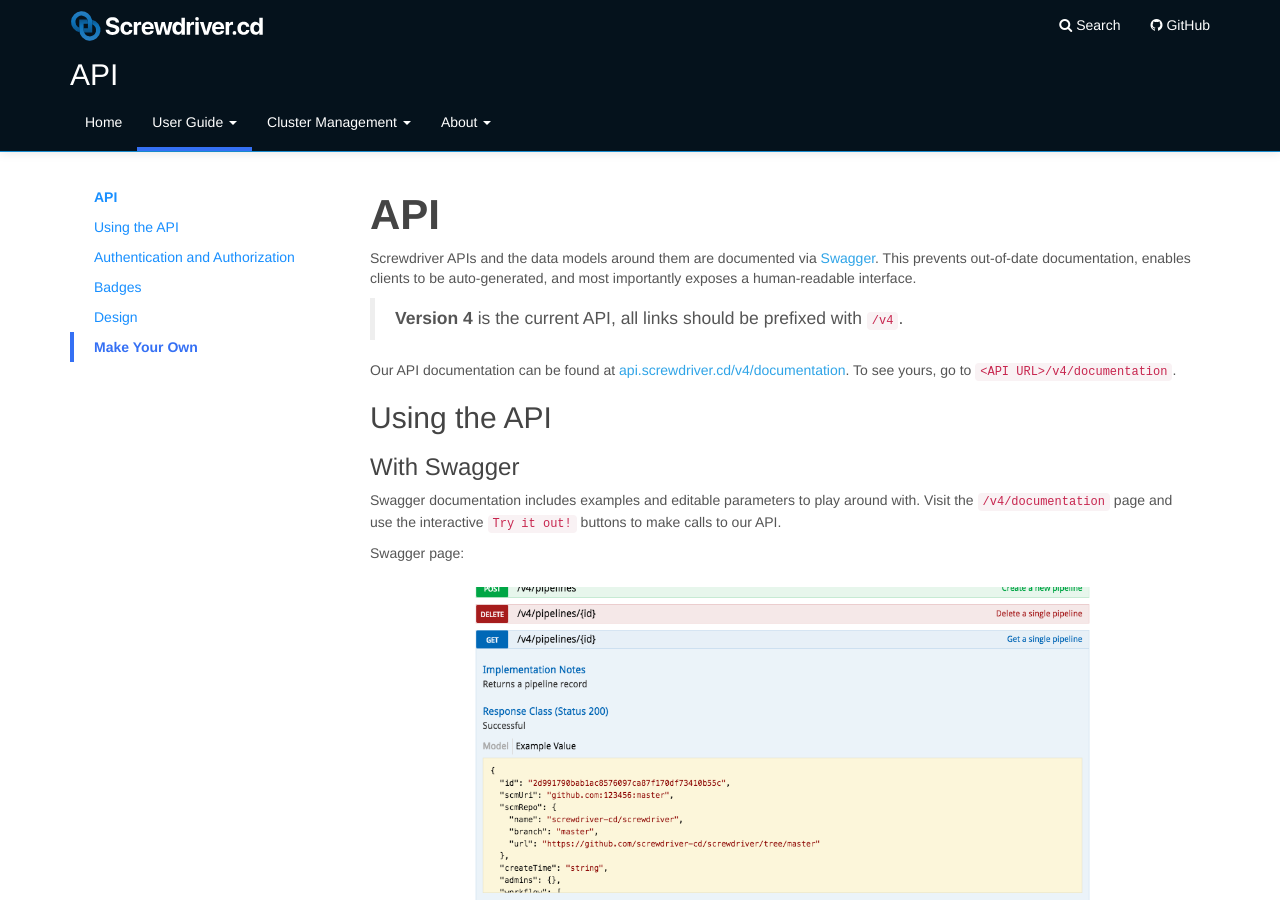
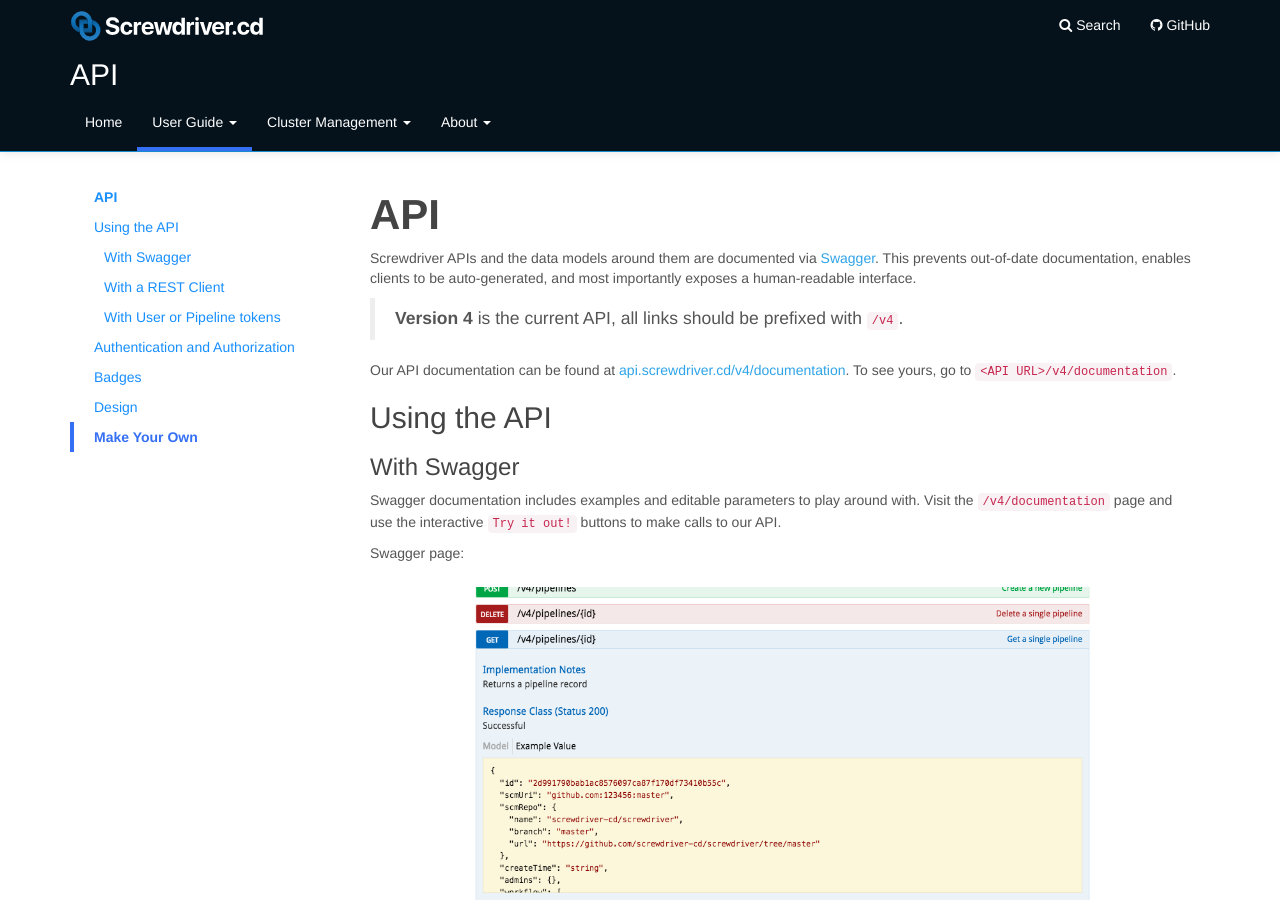
Before and after one commit to screwdriver-cd/guide, a Jekyll site: the page built from docs/user-guide/api.md, in a window 1280 px wide and 900 px high. Built offline with Jekyll 4.4.1, drawn with Linux system fonts in a browser that asks for light colours.

```diff
--- a/docs/user-guide/api.md
+++ b/docs/user-guide/api.md
@@ -9,6 +9,15 @@ toc:
       active: true
     - title: Using the API
       url: "#using-the-api"
+    - title: With Swagger
+      url: "#with-swagger"
+      subitem: true
+    - title: With a REST Client
+      url: "#with-a-rest-client"
+      subitem: true
+    - title: With User or Pipeline tokens
+      url: "#with-user-or-pipeline-tokens"
+      subitem: true
     - title: Authentication and Authorization
       url: "#authentication-and-authorization"
     - title: Badges
```
Also changed, not shown: docs/user-guide/local.md (+2 -2 lines), Gemfile.lock.
